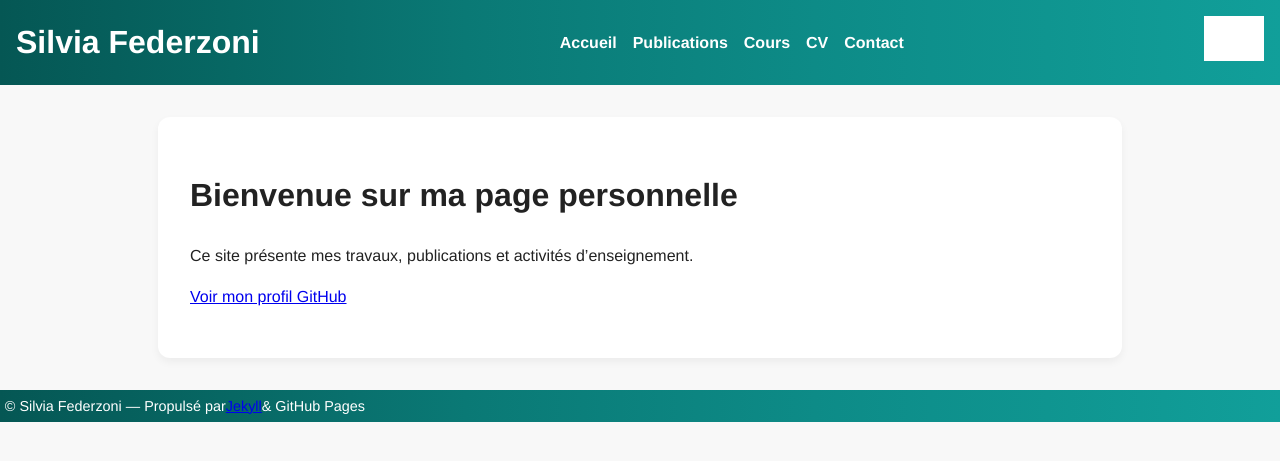
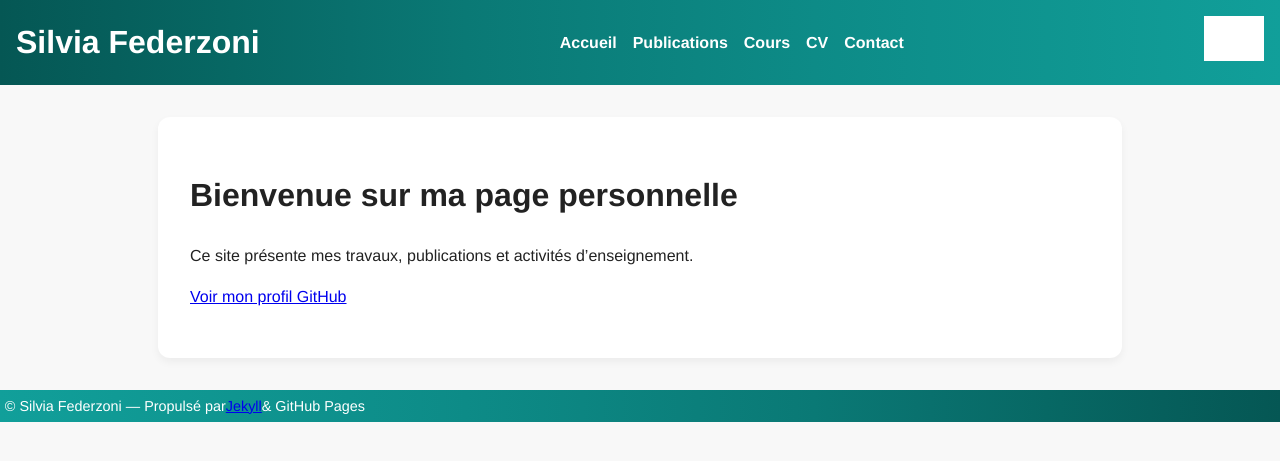
Before and after one commit to SFederzoni/SilviaFederzoni, a Jekyll site: the page built from index.md, in a window 1280 px wide. Shown: the top 461 px of the page. Built offline with Jekyll 4.4.1, drawn with Linux system fonts in a browser that asks for light colours; grey boxes are pictures that could not be loaded.

Commit message:
Change footer gradient direction from right to left

```diff
--- a/_layouts/default.html
+++ b/_layouts/default.html
@@ -101,7 +101,7 @@
       }
 
       footer {
-        background: linear-gradient(to right, #055754, #065f5c, #076864, #09706d, #0a7975, #0b7f7b, #0c8581, #0d8b87, #0e908c, #0f9590, #109a95, #119f9a);
+        background: linear-gradient(to left, #055754, #065f5c, #076864, #09706d, #0a7975, #0b7f7b, #0c8581, #0d8b87, #0e908c, #0f9590, #109a95, #119f9a);
         color: white;
         padding: 0.3rem;
         display: flex;
```
